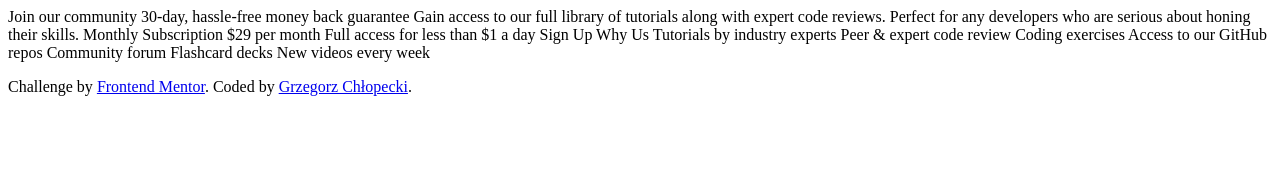
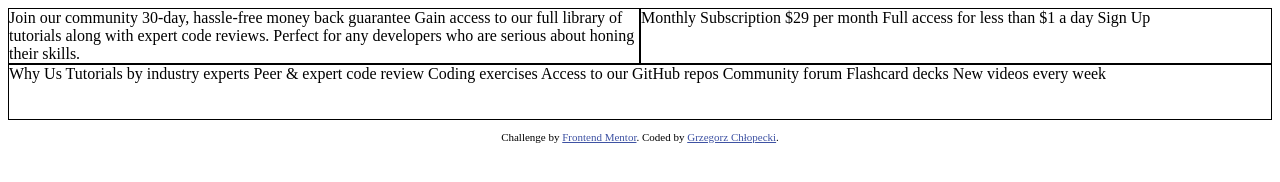
Before and after one commit to Alf131/challenge-single-price-grid, a plain HTML site: page index.html in a window 1280 px wide. Drawn offline with Linux system fonts and the light colour scheme.

Commit message:
Added grid

```diff
--- a/css/styles.css
+++ b/css/styles.css
@@ -1,5 +1,15 @@
-
-
+.container {
+    display: grid;
+    grid-template-columns: 1fr 1fr;
+    grid-template-rows: 1fr 1fr;
+}
+.box {
+    border: 1px solid black;
+}
+.why {
+    grid-column: 1 / 3;
+    grid-row: 2 / 3;
+}
 
 
 
--- a/index.html
+++ b/index.html
@@ -5,19 +5,22 @@
   <meta name="viewport" content="width=device-width, initial-scale=1.0"> <!-- displays site properly based on user's device -->
 
   <link rel="icon" type="image/png" sizes="32x32" href="./images/favicon-32x32.png">
-
+  <link rel="stylesheet" href="css/styles.css">
   <title>Frontend Mentor | Single Price Grid Component</title>
 
 
 </head>
 <body>
+  <div class="container">
+    <div class="join box">
       Join our community
 
       30-day, hassle-free money back guarantee
 
       Gain access to our full library of tutorials along with expert code reviews.
       Perfect for any developers who are serious about honing their skills.
-
+    </div>
+    <div class="monthly box">
       Monthly Subscription
 
       &dollar;29 per month
@@ -25,7 +28,8 @@
       Full access for less than &dollar;1 a day
 
       Sign Up
-
+    </div>
+    <div class="why box">
       Why Us
 
       Tutorials by industry experts
@@ -35,6 +39,8 @@
       Community forum
       Flashcard decks
       New videos every week
+    </div>
+  </div>
 
   <footer>
     <p class="attribution">
```
Lines whose indentation alone changed are shown as unchanged.
